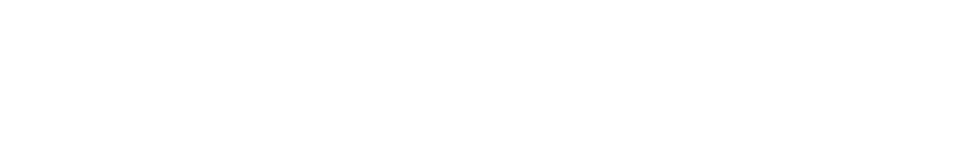
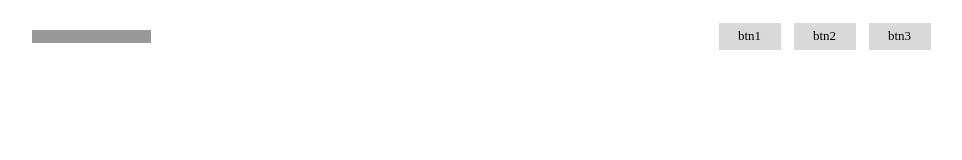
Before and after one commit to billbeymm/new-repository, a plain HTML site: page index.html in a window 1280 px wide. Shown: the whole page, without its empty margins (81-1043 px from the left). Drawn offline with Linux system fonts and the light colour scheme.

Commit message:
desktop version header

```diff
--- a/css/header.css
+++ b/css/header.css
@@ -1 +1,15 @@
-@import url(/css/header.css);
+
+
+
+header {
+    height: 72px;
+    width: 1124px;
+    display: flex;
+    align-items: center;
+    justify-content: space-between;
+}
+.logo {
+    width: 119px;
+    height: 13px;
+    background-color: #999999;
+}
--- a/index.html
+++ b/index.html
@@ -8,6 +8,15 @@
     <title>Document</title>
 </head>
 <body>
-
+    <header>
+        <div class="container">
+            <div class="logo"></div>
+            <div class="actions">
+                <button class="btn">btn1</button>
+                <button class="btn">btn2</button>
+                <button class="btn">btn3</button>
+            </div>
+        </div>
+    </header>
 </body>
 </html>
--- a/style.css
+++ b/style.css
@@ -1,3 +1,29 @@
+@import url(/css/header.css);
 * {
     font-family: 'Times New Roman', Times, serif;
 }
+* {
+    box-sizing: border-box;
+    padding: 0;
+    margin: 0;
+    font-family: 'Times New Roman', Times, serif;
+}
+.container {
+    width: 899px;
+    margin: 0 auto;
+    display: flex;
+    align-items: center;
+    flex-direction: row;
+    justify-content: space-between;
+}
+.btn {
+    width: 62px;
+    height: 27px;
+    background-color: #D9D9D9;
+    margin-right: 9px;
+    border: none;
+    font-size: 13px;
+}
+.btn:last-child {
+    margin: 0;
+}
```
